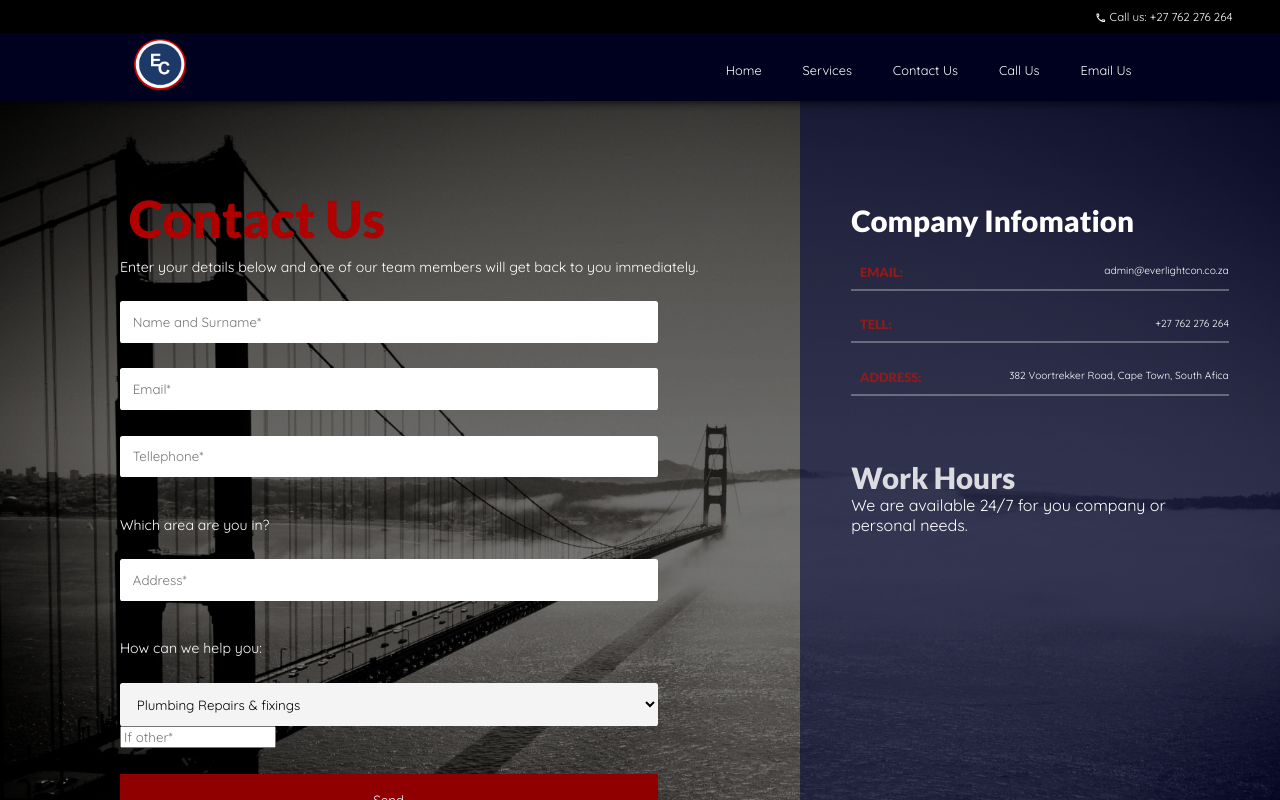
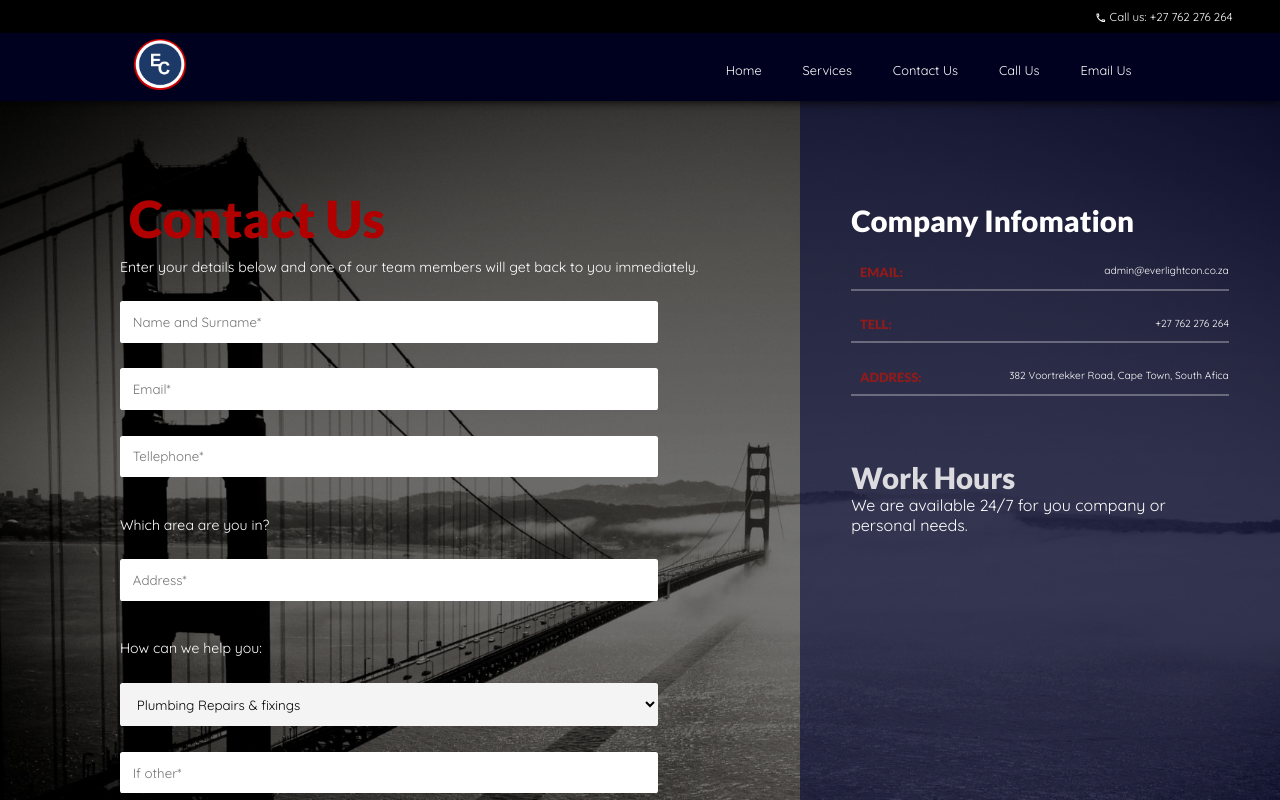
Before and after one commit to ChimiTino/everlightplumbing.com, a Next.js app: page /ContactUs in a window 1280 px wide. Shown: the top 800 px of the page. Built offline with nearby package versions, Linux system fonts and the light colour scheme.

Commit message:
first commit

```diff
--- a/Components/ContactUs/ContactUs.js
+++ b/Components/ContactUs/ContactUs.js
@@ -86,8 +86,9 @@ function ContactUs() {
           </select>
 
     </div>
-    <input type="text" className="contact-i font"  placeholder="If other*" name="services" />
-
+    <div className="contact-input">
+          <input type="text" className="contact-i font"  placeholder="If other*" name="otherservices" />
+        </div>
     <p>{error}</p>
 
           {load === 1 && <button className="form-sub font" type="submit">Send</button>}
```
